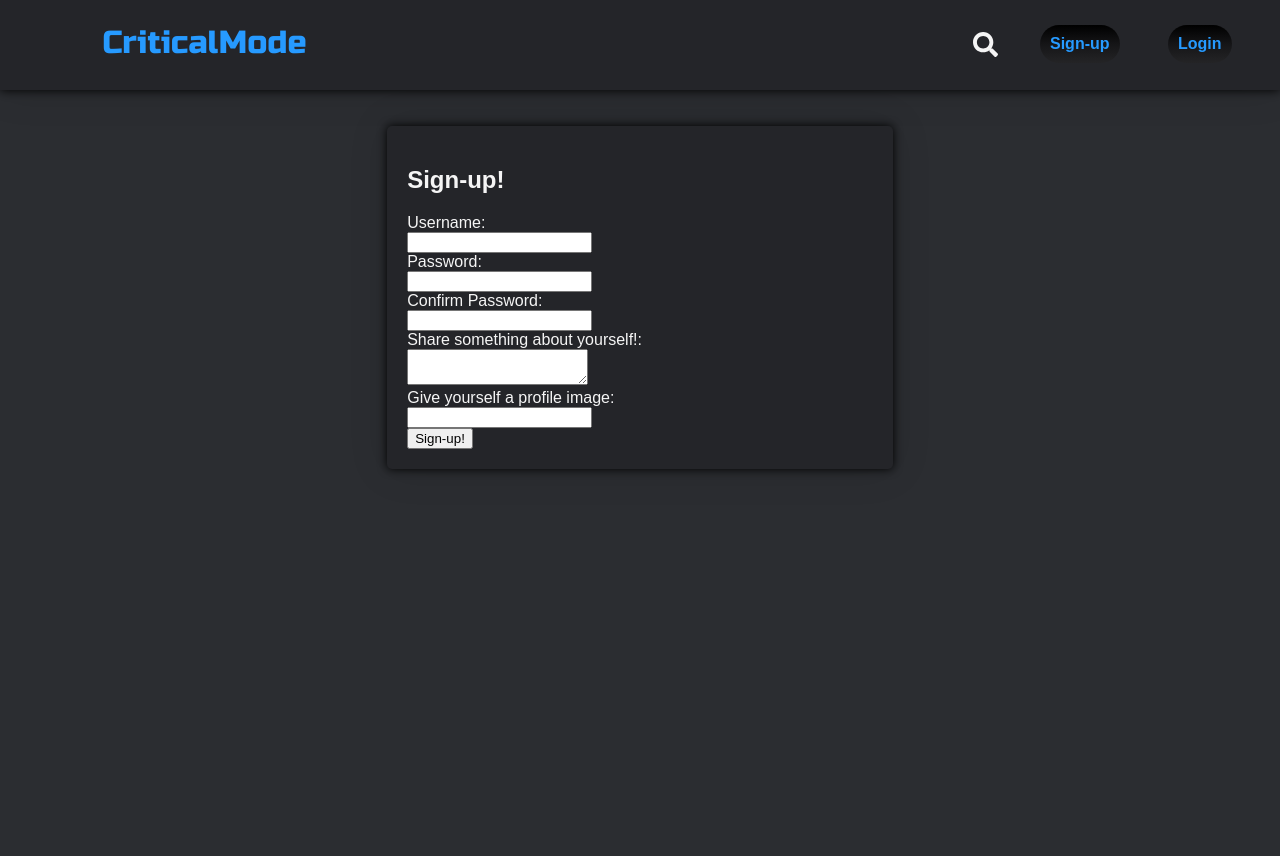
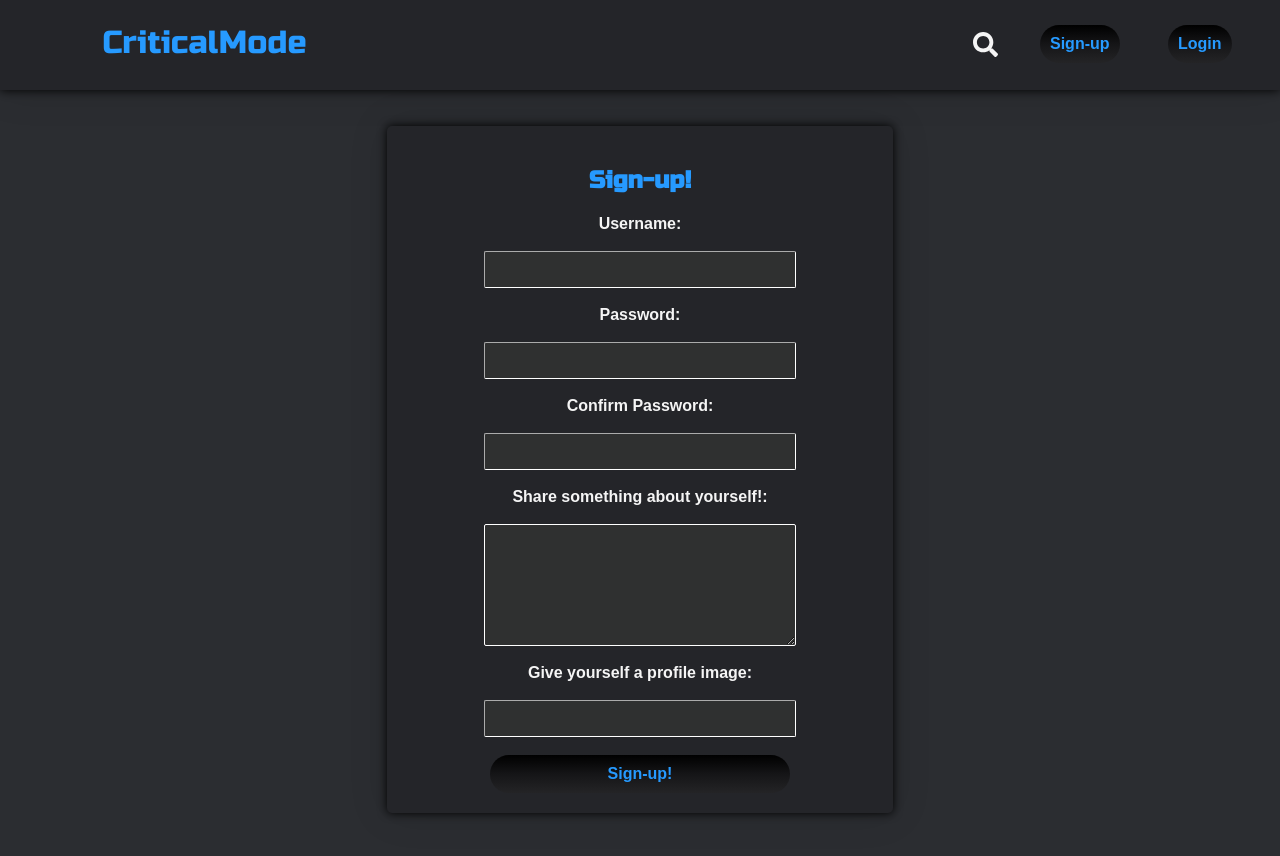
Before and after one commit to ChrisGavlon/CriticalMode, a React (Create React App) app in the folder client/: page /signup in a window 1280 px wide. Shown: the top 856 px of the page. Before the commit the page ends 800 px from the top, so only its background shows below. Built offline with nearby package versions, Linux system fonts and the light colour scheme; no server answers; a web font is replaced by a local one.

Commit message:
Fully Styled

```diff
--- a/client/src/LoginForm.js
+++ b/client/src/LoginForm.js
@@ -22,7 +22,7 @@ function LoginForm({setUser, history}) {
 
   return (
     <div className="form">
-        <h2>Login!</h2>
+        <h2 className="login-h1">Login!</h2>
         <form onSubmit={handleSubmit}>
             <label htmlFor="username">Username:</label>
             <br/>
--- a/client/src/SignUpForm.js
+++ b/client/src/SignUpForm.js
@@ -36,7 +36,7 @@ function SignUpForm({ setUser, history }) {
   return (
     <div>
         <div className="form">
-        <h2>Sign-up!</h2>
+        <h2 className="signup-h2">Sign-up!</h2>
         <form onSubmit={handleSubmit}>
             <label htmlFor="username">Username:</label>
             <br/>
--- a/client/src/UserPage.js
+++ b/client/src/UserPage.js
@@ -44,14 +44,14 @@ function UserPage({ user, setSelectedReview, setUser, refresh }){
 
             <div className="my-profile">
                 {updating ? (
-                    <form onSubmit={(e) => handleUpdate(e)}>
+                    <form className="update-user-form" onSubmit={(e) => handleUpdate(e)}>
                         <input placeholder="New Profile Pic: " onChange={(e) => setProf_img(e.target.value)}/>
                         <br/>
                         <input placeholder="New Username:" onChange={(e) => setUsername(e.target.value)}/>
                         <br/>
-                        <input placeholder="New Bio: " onChange={(e) => setBio(e.target.value)}/>
+                        <textarea placeholder="New Bio: " onChange={(e) => setBio(e.target.value)}/>
                         <br/>
-                        <button onClick={() => setUpdating(false)}>CANCEL</button> <input type="submit"/>
+                        <button className="cancel-bttn" id="cancel-update-user" onClick={() => setUpdating(false)}>CANCEL</button> <input type="submit"/>
                     </form> ) : (
                     <>
                         <img src={user.prof_img} id="my-prof-img" className="user-prof-img"/>
--- a/client/src/children/CommentCard.js
+++ b/client/src/children/CommentCard.js
@@ -2,7 +2,7 @@ function CommentCard({comment}){
     return (
         <div className="comment">
             <img src={comment.user.prof_img} style={{width: "30px", height: "30px"}} className="user-prof-img" id="prof-img-comment"/> <h4 className="comment-username">{comment.user.username}</h4>
-            <h4>{comment.body}</h4>
+            <h4 className="comment-body">{comment.body}</h4>
         </div>
     )
 }
--- a/client/src/children/CommentForm.js
+++ b/client/src/children/CommentForm.js
@@ -44,7 +44,8 @@ function CommentForm( { user, review, afterCommented } ){
             <br/>
             { display ? (
             <div className="cancel-post">
-            <input id="cancel-comment" type="button" value="CANCEL" onClick={(e) => handleCancel()}/><input id="post-comment" type="submit" value="COMMENT"/>
+            <input id="cancel-comment" className="cancel-bttn" type="button" value="CANCEL" onClick={(e) => handleCancel()}/>
+            <input id="post-comment" type="submit" value="COMMENT"/>
             <br id="last-break"/>
             </div>
             ) : (
--- a/client/src/index.css
+++ b/client/src/index.css
@@ -206,6 +206,58 @@ button#logoutBttn{
   box-shadow: 0 0 10px rgba(0, 0, 0.1), 0 0 40px rgba(0, 0, 0, 0.12);
 }
 
+.login-h1, .signup-h2{
+  text-align: center;
+  color: #269aff;
+  font-family: 'Russo one', sans-serif;
+}
+
+.form input, textarea{
+  display: block;
+  margin-left: auto;
+  margin-right: auto;
+  border-radius: 2px;
+  border-width: 1px;
+  border-color: white;
+  background-color: #2f3030;
+  color: white;
+  padding-left: 5px;
+  padding-right: 5px;
+  padding-top: 10px;
+  padding-bottom: 10px;
+  width: 300px;
+}
+
+.form textarea{
+  height: 100px;
+}
+
+.form label{
+  display: block;
+  font-family: sans-serif;
+  font-weight: 700;
+  text-align: center;
+}
+
+.form input[type="submit"]{
+  font-size: 1rem;
+  font-family: sans-serif;
+  font-weight: 900;
+  border-radius: 20px;
+  background-image: linear-gradient( #000000, #151517, #242426 );
+  border: 3px;
+  padding: 10px;
+  text-decoration: none;
+  color: #269aff;
+  cursor: pointer;
+  transition: all 0.5s;
+}
+
+.form input[type="submit"]:hover{
+  color: white;
+  background-image: linear-gradient( #000000, #151517, blue );
+}
+
 /*-------------REVIEWS--------------------------------------------------------------------------------------------*/
 
 .review-details{
@@ -262,6 +314,7 @@ button#logoutBttn{
 
 #user-post{
   color: white;
+  font-family: sans-serif;
   margin-bottom: 5px;
   height: 2em;
   width: 672px;
@@ -272,7 +325,7 @@ button#logoutBttn{
   padding-bottom: 0px;
   padding-top: 10px;
   border-color: white;
-  background-color: #2f3030;
+  background-color: #242529;
 }
 
 #comment-form{
@@ -282,29 +335,28 @@ button#logoutBttn{
 
 .cancel-post{
   position: relative;
-  left: 34em;
+  left: 32em;
 }
 
 #cancel-comment{
-  font-weight: bolder;
-  color: white;
-  background-color: #2f3030;
-  border: none;
   margin-right: 5px;
   padding-top: 5px;
+  font-size: 14px;
 }
 
 #post-comment{
-  font-weight: bolder;
-  font-family: sans-serif;
-  color: white;
-  background-color: #2f3030;
-  border-radius: 5px;
-  border-color: white;
-  padding-top: 5px;
-  padding-bottom: 5px;
-  padding-left: 10px;
-  padding-right: 10px;
+    font-size: 14px;
+    font-family: 'Outfit', sans-serif;
+    font-weight: 900;
+    display: inline-block;
+    border-radius: 20px;
+    background-image: linear-gradient( #000000, #151517, #242426 );
+    border: 3px;
+    padding: 10px;
+    text-decoration: none;
+    color: #269aff;
+    cursor: pointer;
+    transition: all 0.6s;
 }
 
 #cancel-comment:hover{
@@ -313,6 +365,8 @@ button#logoutBttn{
 
 #post-comment:hover{
   cursor: pointer;
+  color: white;
+  background-image: linear-gradient( #000000, #151517, #269aff);
 }
 
 .comment-section{
@@ -325,6 +379,11 @@ button#logoutBttn{
 
 .comment{
   width: 660px;
+}
+
+.comment-body{
+  font-weight: 100;
+  font-size: 15px;
 }
 
 .comment-username{
@@ -523,6 +582,66 @@ button#logoutBttn{
     box-shadow: 0 0 10px rgba(0, 0, 0.1), 0 0 40px rgba(0, 0, 0, 0.12);
   }
 
+  #submit-review{
+    font-size: 1rem;
+    font-family: 'Outfit', sans-serif;
+    font-weight: 900;
+    display: inline-block;
+    border-radius: 20px;
+    background-image: linear-gradient( #000000, #151517, #242426 );
+    border: 3px;
+    margin: 1rem;
+    padding: 10px;
+    text-decoration: none;
+    color: #269aff;;
+    cursor: pointer;
+    transition: all 0.5s;
+  }
+
+  #submit-review:hover{
+    color: white;
+    background-image: linear-gradient( #000000, #151517, blue );
+  }
+
+  .new-review-title{
+    color: white;
+    font-size: xx-large;
+    background-color: #242529;
+    border-radius: 5px;
+    margin-right: 20px;
+    border-width: 1px;
+    border-color: white;
+    padding-top: 10px;
+    padding-bottom: 10px;
+    padding-left: 5px;
+  }
+
+  input[type=number]::-webkit-inner-spin-button {
+    -webkit-appearance: none;
+  }
+
+  .new-review-score{
+    color: white;
+    background-color: #242529;
+    font-size: xx-large;
+    border-radius: 5px;
+    border-width: 1px;
+    border-color: white;
+    padding-top: 10px;
+    padding-bottom: 10px;
+    padding-left: 5px;
+  }
+
+  div#random-div{
+  box-sizing: border-box;
+  -moz-box-sizing: border-box;
+  -webkit-box-sizing: border-box;
+  width: 1100px;
+  border: 1px solid white;
+  border-radius: 5px;
+  margin: 10px;
+  }
+
   /*--------USER-PAGE------------------------------------------------------------------------------------------*/
 
   .user-page{
@@ -565,7 +684,7 @@ button#logoutBttn{
     text-decoration: none;
     color: #e3db44;
     cursor: pointer;
-    transition: all 0.5s;
+    transition: all 0.6s;
   }
 
   .update-bttn:hover{
@@ -640,3 +759,82 @@ button#logoutBttn{
     background-image: linear-gradient( #000000, #151517, red );
     cursor: pointer;
   }
+
+/*----------UPDATE-USER-----------------------------------------------------------------------------------------*/
+
+.update-user-form{
+  font-family: sans-serif;
+  color: whitesmoke;
+  border-radius: 5px;
+  padding: 20px;
+  /* margin: 0% 0% 0% 0%; */
+}
+
+.update-user-form input, textarea{
+  display: block;
+  font-family: sans-serif;
+  margin-left: auto;
+  margin-right: auto;
+  border-radius: 2px;
+  border-width: 1px;
+  border-color: white;
+  background-color: #2f3030;
+  color: white;
+  padding-left: 5px;
+  padding-right: 5px;
+  padding-top: 10px;
+  padding-bottom: 10px;
+  width: 300px;
+}
+
+.update-user-form textarea{
+  height: 100px;
+}
+
+.update-user-form input[type="submit"]{
+  display: inline-block;
+  font-size: 1rem;
+  font-family: sans-serif;
+  font-weight: 900;
+  border-radius: 20px;
+  background-image: linear-gradient( #000000, #151517, #242426 );
+  border: 3px;
+  padding: 10px;
+  text-decoration: none;
+  color: #269aff;
+  cursor: pointer;
+  width: 100px;
+  transition: all 0.5s;
+}
+
+.update-user-form input[type="submit"]:hover{
+  color: white;
+  background-image: linear-gradient( #000000, #151517, blue );
+}
+
+.cancel-bttn{
+  font-size: 1rem;
+  font-family: sans-serif;
+  font-weight: 900;
+  background-color: #242529;
+  border-color: white;
+  border-right: 0px;
+  border-left: 0px;
+  border-top: 0px;
+  border-width: 3px;
+  padding: 5px;
+  color: white;
+  cursor: pointer;
+  transition: all 0.5s;
+}
+
+.cancel-bttn:hover{
+  color: grey;
+  border-color: grey;
+}
+
+#cancel-update-user{
+  display: inline-block;
+  margin-left: 27%;
+  margin-right: 10px;
+}
```
Also changed, not shown: client/src/NewReview.js (+9 -11 lines).
